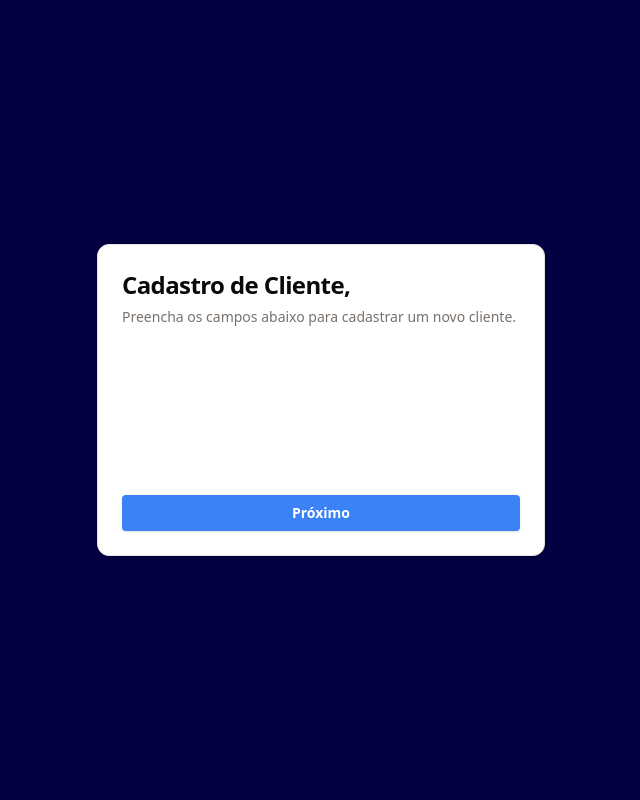
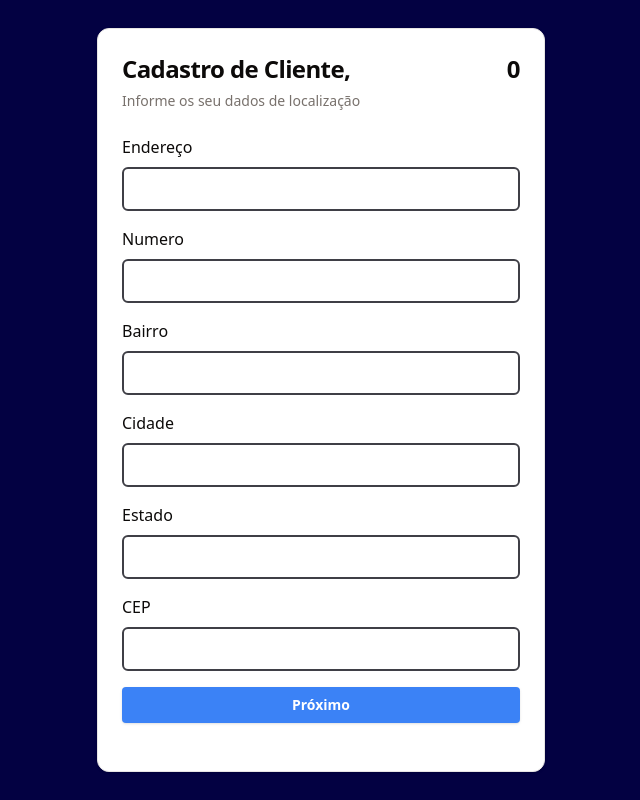
Before and after one commit to THIAGOMORGADO/web-projeto-tobehome, a Next.js app: page /signup2 in a window 1280 px wide. Shown: the whole page, without its empty margins (319-959 px from the left). Built offline with nearby package versions, Linux system fonts and the light colour scheme.

Commit message:
atualizando contexto step2

```diff
--- a/src/app/context/FormContext.tsx
+++ b/src/app/context/FormContext.tsx
@@ -1,6 +1,5 @@
 "use client";
-/* eslint-disable @typescript-eslint/no-unused-vars */
-/* eslint-disable @typescript-eslint/no-explicit-any */
+
 import { ReactNode } from "react";
 import { createContext, useContext, useReducer } from "react";
 
@@ -11,11 +10,17 @@ type State = {
   senha: string;
   provider: string;
   creci: string;
+  Street: string;
+  Number: string;
+  Neighborhood: string;
+  City: string;
+  State: string;
+  ZipCode: string;
 };
 
 type Action = {
   type: FormActions;
-  payload: any;
+  payload: unknown;
 };
 
 type ContextType = {
@@ -34,6 +39,12 @@ const initialData: State = {
   senha: "",
   provider: "",
   creci: "",
+  Street: "",
+  Number: "",
+  Neighborhood: "",
+  City: "",
+  State: "",
+  ZipCode: "",
 };
 
 // Context
@@ -46,6 +57,12 @@ export enum FormActions {
   setSenha,
   setProvider,
   setCreci,
+  setStreet,
+  setNumber,
+  setNeighborhood,
+  setCity,
+  setState,
+  setZipCode,
 }
 
 const formReduder = (state: State, action: Action) => {
@@ -65,6 +82,20 @@ const formReduder = (state: State, action: Action) => {
       return { ...state, provider: action.payload };
     case FormActions.setCreci:
       return { ...state, creci: action.payload };
+
+    case FormActions.setStreet:
+      return { ...state, Street: action.payload };
+
+    case FormActions.setNumber:
+      return { ...state, Number: action.payload };
+    case FormActions.setNeighborhood:
+      return { ...state, Neighborhood: action.payload };
+    case FormActions.setCity:
+      return { ...state, City: action.payload };
+    case FormActions.setState:
+      return { ...state, State: action.payload };
+    case FormActions.setZipCode:
+      return { ...state, ZipCode: action.payload };
     default:
       return state;
   }
--- a/src/app/dashboard/page.tsx
+++ b/src/app/dashboard/page.tsx
@@ -1,9 +1,32 @@
+/* eslint-disable react-hooks/rules-of-hooks */
+"use client";
+
 import React from "react";
+import { useFormContext } from "../context/FormContext";
 
 export default function dashboard() {
+  const { state } = useFormContext();
+
   return (
     <div>
       <h1>DashBoard</h1>
+
+      <div>
+        <h2>Informações</h2>
+        <ul>
+          <li>Nome: {state.name}</li>
+          <li>Email: {state.email}</li>
+          <li>Senha: {state.senha}</li>
+          <li>Provider: {state.provider}</li>
+          <li>CRECI: {state.creci}</li>
+          <li>Rua: {state.Street}</li>
+          <li>Numero: {state.Number}</li>
+          <li>Bairro: {state.Neighborhood}</li>
+          <li>Cidade: {state.City}</li>
+          <li>Estado: {state.State}</li>
+          <li>CEP: {state.ZipCode}</li>
+        </ul>
+      </div>
     </div>
   );
 }
--- a/src/app/layout.tsx
+++ b/src/app/layout.tsx
@@ -3,6 +3,7 @@ import { Geist, Geist_Mono } from "next/font/google";
 import "./globals.css";
 import { cn } from "@/lib/utils";
 import { FormProvider } from "./context/FormContext";
+import { SignUpProvider } from "@/context/SignUpContext";
 
 const geistSans = Geist({
   variable: "--font-geist-sans",
--- a/src/app/signup/page.tsx
+++ b/src/app/signup/page.tsx
@@ -23,11 +23,15 @@ export default function SignUp() {
   console.log(corretorSelected);
 
   const onSubmit: SubmitHandler<User> = (data) => {
-    if (!data.name || !data.mail || !data.password || !data.provider) {
-      alert("Preencha todos os campos");
-      return;
-    }
-
+    if (
+      state.name &&
+      state.email &&
+      state.senha &&
+      state.provider &&
+      (data.provider !== "corretor" || data.creci)
+    ) {
+      routes.push("/signup2");
+    } else {
       dispatch({
         type: FormActions.setName,
         payload: data.name,
@@ -44,21 +48,17 @@ export default function SignUp() {
         type: FormActions.setProvider,
         payload: data.provider,
       });
-
       if (data.provider === "corretor") {
         if (!data.creci) {
-        alert("O campo CRECI é obrigatório para corretores.");
+          alert("O campo CRECI é obrigatório.");
           return;
+        }
       }
       dispatch({
         type: FormActions.setCreci,
         payload: data.creci,
       });
     }
-
-    console.log(state);
-
-    routes.push("/signup2");
   };
 
   return (
--- a/src/app/signup2/page.tsx
+++ b/src/app/signup2/page.tsx
@@ -9,21 +9,43 @@ import {
   CardFooter,
 } from "@/components/ui/card";
 
-import { TextInput } from "../_components/Input";
 import { Button } from "@/components/ui/button";
 
-import { useState } from "react";
 import { useRouter } from "next/navigation";
 
 import { useFormContext, FormActions } from "@/app/context/FormContext";
+import { useForm } from "react-hook-form";
+import { User } from "../types/UserType";
 
 export default function SignUp2() {
+  const { register, handleSubmit } = useForm<User>();
+
   const { state, dispatch } = useFormContext();
 
   const routes = useRouter();
 
-  function handleNextSteps() {
-    routes.push("/dashboard");
+  function onSubmit(data: User) {
+    if (
+      state.Street &&
+      state.Number &&
+      state.Neighborhood &&
+      state.City &&
+      state.State &&
+      state.ZipCode
+    ) {
+      routes.push("/dashboard");
+    } else {
+      dispatch({ type: FormActions.setStreet, payload: data.rua });
+      dispatch({ type: FormActions.setNumber, payload: data.numero });
+      dispatch({ type: FormActions.setNeighborhood, payload: data.bairro });
+      dispatch({ type: FormActions.setCity, payload: data.cidade });
+      dispatch({ type: FormActions.setState, payload: data.estado });
+      dispatch({ type: FormActions.setZipCode, payload: data.cep });
+    }
+
+    console.log(state);
+
+    // routes.push("/dashboard");
   }
 
   return (
@@ -32,115 +54,72 @@ export default function SignUp2() {
         <Card className="w-full max-w-md">
           <CardHeader>
             <CardTitle className="text-2xl font-bold">
-              Cadastro de Cliente, {state.name}
+              <div className="flex flex-row justify-between">
+                <p>Cadastro de Cliente,</p>
+                <p>{state.currentStep}</p>
+              </div>
             </CardTitle>
             <CardDescription>
-              Preencha os campos abaixo para cadastrar um novo cliente.
+              Informe os seu dados de localização
             </CardDescription>
           </CardHeader>
           <CardContent>
-            {/* <form className="space-y-4">
+            <form className="space-y-4" onSubmit={handleSubmit(onSubmit)}>
               <div className="space-y-2">
-                <TextInput
-                  label="Rua"
-                  placeholder="Rua"
-                  type="text"
-                  id="street"
-                  onChange={(e: React.ChangeEvent<HTMLInputElement>) =>
-                    setStreet(e.target.value)
-                  }
-                  value={street}
+                <label htmlFor="">Endereço</label>
+                <input
+                  className="w-full h-13 border-2 border-zinc-700 p-2 rounded-md"
+                  {...register("rua")}
+                />
+              </div>
+              <div className="space-y-2">
+                <label htmlFor="">Numero</label>
+                <input
+                  className="w-full h-13 border-2 border-zinc-700 p-2 rounded-md"
+                  {...register("numero")}
                 />
               </div>
 
               <div className="space-y-2">
-                <TextInput
-                  label="Número"
-                  placeholder="Número"
+                <label htmlFor="">Bairro</label>
+                <input
                   type="text"
-                  id="number"
-                  onChange={(e: React.ChangeEvent<HTMLInputElement>) =>
-                    setNumber(e.target.value)
-                  }
-                  value={number}
+                  className="w-full h-13 border-2 border-zinc-700 p-2 rounded-md"
+                  {...register("bairro")}
+                />
+              </div>
+              <div className="space-y-2">
+                <label htmlFor="">Cidade</label>
+                <input
+                  type="text"
+                  className="w-full h-13 border-2 border-zinc-700 p-2 rounded-md"
+                  {...register("cidade")}
+                />
+              </div>
+              <div className="space-y-2">
+                <label htmlFor="">Estado</label>
+                <input
+                  type="text"
+                  className="w-full h-13 border-2 border-zinc-700 p-2 rounded-md"
+                  {...register("estado")}
+                />
+              </div>
+              <div className="space-y-2">
+                <label htmlFor="">CEP</label>
+                <input
+                  type="text"
+                  className="w-full h-13 border-2 border-zinc-700 p-2 rounded-md"
+                  {...register("cep")}
                 />
               </div>
 
-              <div className="space-y-2">
-                <TextInput
-                  label="Bairro"
-                  placeholder="Bairro"
-                  type="text"
-                  id="neighborhood"
-                  onChange={(e: React.ChangeEvent<HTMLInputElement>) =>
-                    setNeighborhood(e.target.value)
-                  }
-                  value={neighborhood}
-                />
-              </div>
-
-              <div className="space-y-2">
-                <TextInput
-                  label="Cidade"
-                  placeholder="Cidade"
-                  type="text"
-                  id="city"
-                  onChange={(e: React.ChangeEvent<HTMLInputElement>) =>
-                    setCity(e.target.value)
-                  }
-                  value={city}
-                />
-              </div>
-
-              <div className="space-y-2">
-                <TextInput
-                  label="Estado"
-                  placeholder="Estado"
-                  type="text"
-                  id="state"
-                  onChange={(e: React.ChangeEvent<HTMLInputElement>) =>
-                    setState(e.target.value)
-                  }
-                  value={state}
-                />
-              </div>
-
-              <div className="space-y-2">
-                <TextInput
-                  label="CEP"
-                  placeholder="CEP"
-                  type="text"
-                  id="zipCode"
-                  onChange={(e: React.ChangeEvent<HTMLInputElement>) =>
-                    setZipCode(e.target.value)
-                  }
-                  value={zipCode}
-                />
-              </div>
-            </form> */}
-
-            <div className="">
-              {state.name}
-              <br />
-              {state.email}
-              <br />
-              {state.senha}
-              <br />
-              {state.provider}
-              <br />
-              {state.creci}
-              <br />
-            </div>
+              <Button className="bg-blue-500 hover:bg-blue-700 text-white font-bold py-2 px-4 rounded w-full">
+                Próximo
+              </Button>
+            </form>
           </CardContent>
 
-          <CardFooter>
-            <Button
-              className="bg-blue-500 hover:bg-blue-700 text-white font-bold py-2 px-4 rounded w-full"
-              onClick={handleNextSteps}
-            >
-              Próximo
-            </Button>
-          </CardFooter>
+          <CardFooter></CardFooter>
         </Card>
       </div>
     </>
```
Lines whose indentation alone changed are shown as unchanged.
